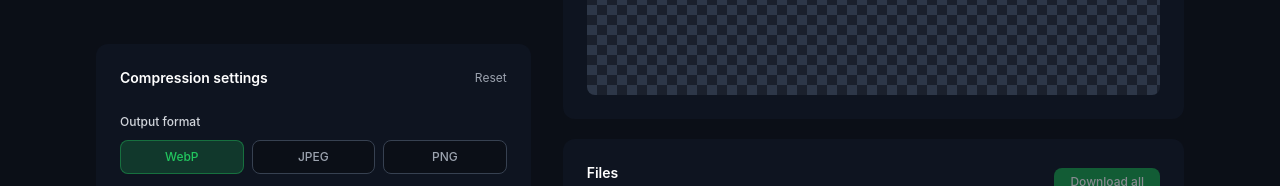
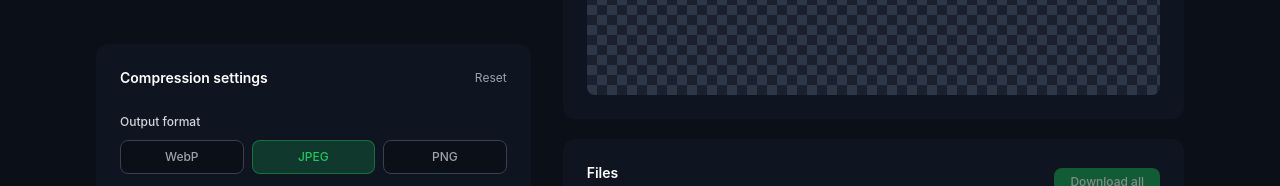
Before and after one commit to vishnuvs45/local-compressor, a plain HTML site: page index.html in a window 1280 px wide. Both pictures are taken after a click on the button "Reset". Shown: the part 490-676 px from the top of the page. Drawn offline with Linux system fonts and the light colour scheme.

Commit message:
set default file jpeg

```diff
--- a/index.html
+++ b/index.html
@@ -83,8 +83,8 @@
                     <div class="space-y-2">
                         <label class="text-xs font-medium text-gray-300">Output format</label>
                         <div class="grid grid-cols-3 gap-2">
-                            <button type="button" data-format="image/webp" class="format-btn active px-3 py-2 rounded-lg bg-brand-500/20 text-brand-500 border border-brand-500/40 text-xs font-medium transition-all">WebP</button>
-                            <button type="button" data-format="image/jpeg" class="format-btn px-3 py-2 rounded-lg bg-dark-900 text-gray-400 border border-gray-700 text-xs font-medium hover:border-gray-600 transition-all">JPEG</button>
+                            <button type="button" data-format="image/webp" class="format-btn px-3 py-2 rounded-lg bg-dark-900 text-gray-400 border border-gray-700 text-xs font-medium hover:border-gray-600 transition-all">WebP</button>
+                            <button type="button" data-format="image/jpeg" class="format-btn active px-3 py-2 rounded-lg bg-brand-500/20 text-brand-500 border border-brand-500/40 text-xs font-medium transition-all">JPEG</button>
                             <button type="button" data-format="image/png" class="format-btn px-3 py-2 rounded-lg bg-dark-900 text-gray-400 border border-gray-700 text-xs font-medium hover:border-gray-600 transition-all">PNG</button>
                         </div>
                     </div>
--- a/js/app.js
+++ b/js/app.js
@@ -3,7 +3,7 @@
             files: [], // Array of { id, originalFile, compressedBlob, originalUrl, compressedUrl, name, size, compressedSize, type, format, status }
             quality: 0.8,
             scale: 1.0,
-            format: 'image/webp',
+            format: 'image/jpeg',
             emailPreset: false,
             qualityBeforeEmailPreset: null,
             selectedId: null,
@@ -318,7 +318,7 @@
         function resetSettings() {
             state.quality = 0.8;
             state.scale = 1;
-            state.format = 'image/webp';
+            state.format = 'image/jpeg';
             state.emailPreset = false;
             state.qualityBeforeEmailPreset = null;
             qualitySlider.value = '80';
```
